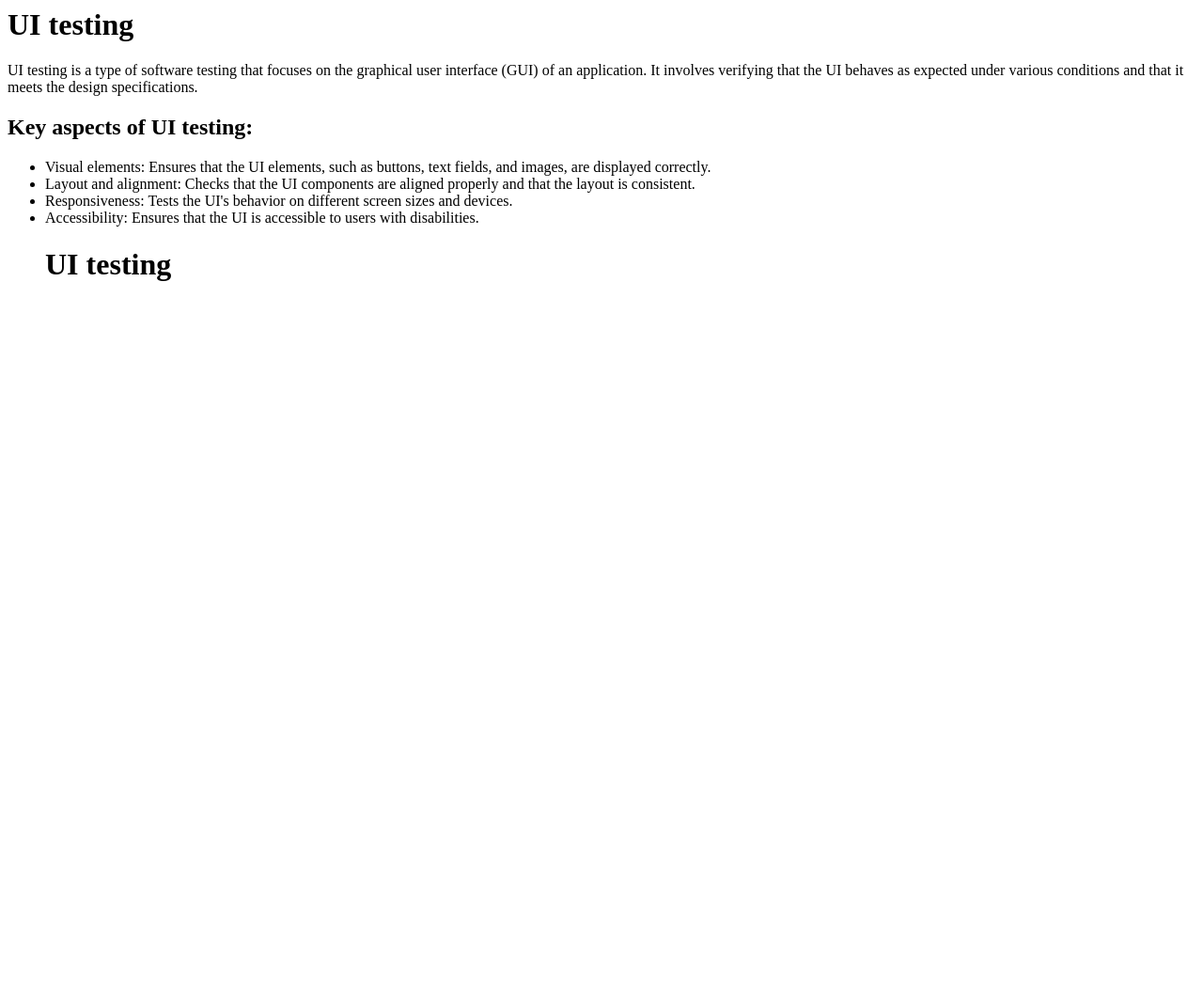
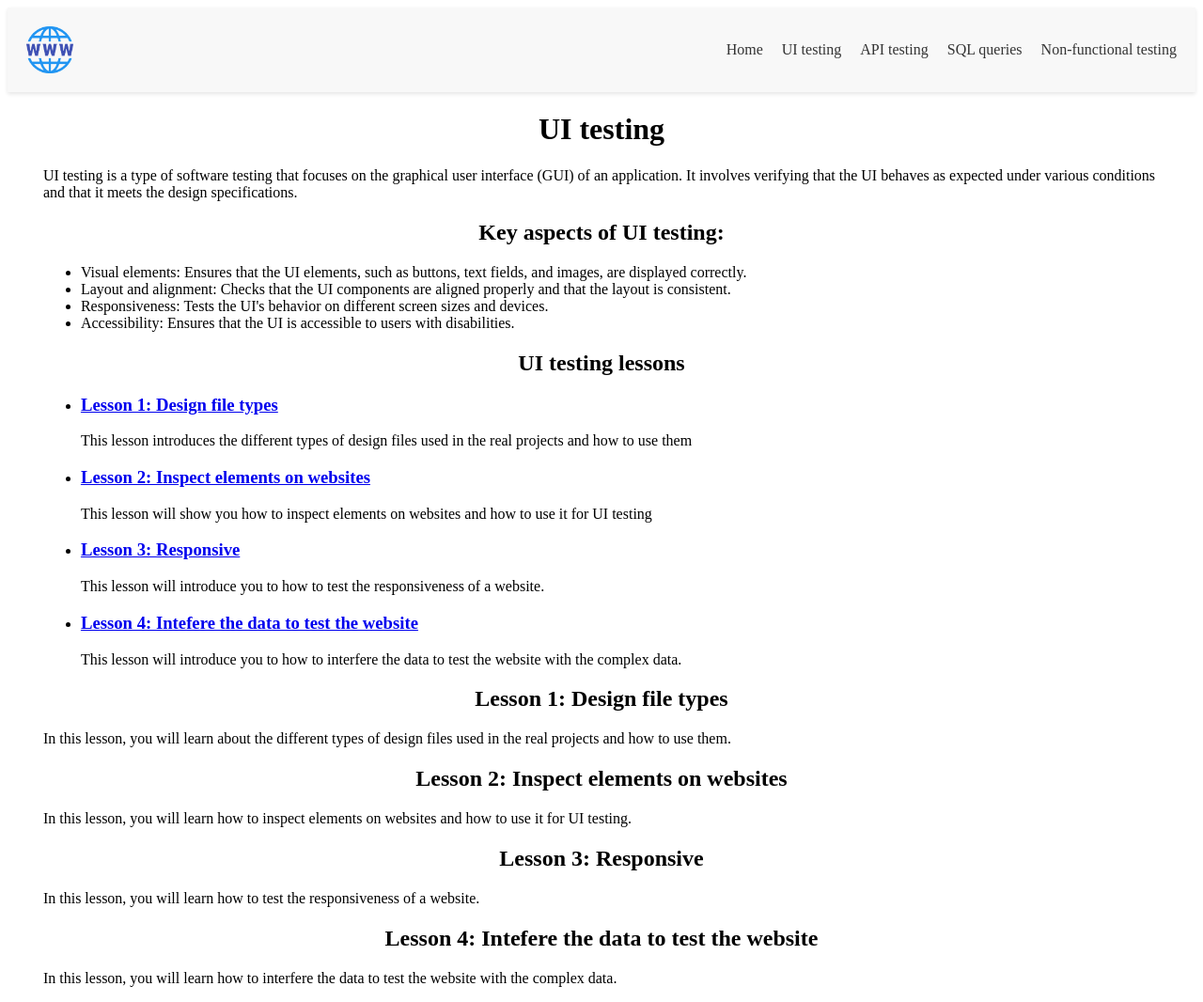
Before and after one commit to vukhiemnb/web_testing, a website: page ui_testing.html in a window 1280 px wide. Shown: the whole page at 94% size. Before the commit the page ends 800 px from the top, so only its background shows below. Drawn offline with Linux system fonts and the light colour scheme.

Commit message:
Add outline for Testing lessons

```diff
--- a/index.css
+++ b/index.css
@@ -6,6 +6,11 @@ header {
   padding: 20px;
   background-color: #f8f8f8;
   box-shadow: 0 2px 4px rgba(0, 0, 0, 0.1);
+}
+
+h1,
+h2 {
+  text-align: center;
 }
 
 .logo img {
@@ -30,3 +35,7 @@ nav ul li a {
 nav ul li a:hover {
   color: #007bff;
 }
+
+section {
+  padding: 0 3% 0 3%;
+}
--- a/ui_testing.html
+++ b/ui_testing.html
@@ -1,19 +1,122 @@
 <html lang="en">
   <head>
-    <meta charset="UTF-8">
-    <meta name="viewport" content="width=device-width, initial-scale=1.0">
+    <meta charset="UTF-8" />
+    <meta name="viewport" content="width=device-width, initial-scale=1.0" />
     <title>UI testing</title>
+    <link rel="stylesheet" href="index.css" />
+    <script src="index.js"></script>
   </head>
   <body>
+    <header>
+      <div class="logo">
+        <img src="resources/images/website_logo.png" alt="Company Logo" />
+      </div>
+      <nav class="main-menu">
+        <ul>
+          <li><a href="/">Home</a></li>
+          <li><a href="/ui_testing.html">UI testing</a></li>
+          <li><a href="/api_testing.html">API testing</a></li>
+          <li><a href="/sql_queries.html">SQL queries</a></li>
+          <li>
+            <a href="/non_functional_testing.html">Non-functional testing</a>
+          </li>
+        </ul>
+      </nav>
+    </header>
     <h1>UI testing</h1>
-    <p>UI testing is a type of software testing that focuses on the graphical user interface (GUI) of an application. It involves verifying that the UI behaves as expected under various conditions and that it meets the design specifications.</p>
+    <section class="introduction">
+      <p>
+        UI testing is a type of software testing that focuses on the graphical
+        user interface (GUI) of an application. It involves verifying that the
+        UI behaves as expected under various conditions and that it meets the
+        design specifications.
+      </p>
       <h2>Key aspects of UI testing:</h2>
       <ul>
-        <li>Visual elements: Ensures that the UI elements, such as buttons, text fields, and images, are displayed correctly.</li>
-        <li>Layout and alignment: Checks that the UI components are aligned properly and that the layout is consistent.</li>
-        <li>Responsiveness: Tests the UI's behavior on different screen sizes and devices.</li>
-        <li>Accessibility: Ensures that the UI is accessible to users with disabilities.</li>
-    <h1>UI testing</h1>
-
+        <li>
+          Visual elements: Ensures that the UI elements, such as buttons, text
+          fields, and images, are displayed correctly.
+        </li>
+        <li>
+          Layout and alignment: Checks that the UI components are aligned
+          properly and that the layout is consistent.
+        </li>
+        <li>
+          Responsiveness: Tests the UI's behavior on different screen sizes and
+          devices.
+        </li>
+        <li>
+          Accessibility: Ensures that the UI is accessible to users with
+          disabilities.
+        </li>
+      </ul>
+    </section>
+    <section class="introduction">
+      <h2>UI testing lessons</h2>
+      <ul>
+        <li>
+          <h3><a href="#lesson_01">Lesson 1: Design file types</a></h3>
+          <p>
+            This lesson introduces the different types of design files used in
+            the real projects and how to use them
+          </p>
+        </li>
+        <li>
+          <h3>
+            <a href="#lesson_02">Lesson 2: Inspect elements on websites</a>
+          </h3>
+          <p>
+            This lesson will show you how to inspect elements on websites and
+            how to use it for UI testing
+          </p>
+        </li>
+        <li>
+          <h3><a href="#lesson_03">Lesson 3: Responsive</a></h3>
+          <p>
+            This lesson will introduce you to how to test the responsiveness of
+            a website.
+          </p>
+        </li>
+        <li>
+          <h3>
+            <a href="#lesson_04"
+              >Lesson 4: Intefere the data to test the website</a
+            >
+          </h3>
+          <p>
+            This lesson will introduce you to how to interfere the data to test
+            the website with the complex data.
+          </p>
+        </li>
+      </ul>
+    </section>
+    <section id="lesson_01" class="lesson_details">
+      <h2>Lesson 1: Design file types</h2>
+      <p>
+        In this lesson, you will learn about the different types of design files
+        used in the real projects and how to use them.
+      </p>
+    </section>
+    <section id="lesson_02" class="lesson_details">
+      <h2>Lesson 2: Inspect elements on websites</h2>
+      <p>
+        In this lesson, you will learn how to inspect elements on websites and
+        how to use it for UI testing.
+      </p>
+    </section>
+    <section id="lesson_03" class="lesson_details">
+      <h2>Lesson 3: Responsive</h2>
+      <p>
+        In this lesson, you will learn how to test the responsiveness of a
+        website.
+      </p>
+    </section>
+    <section id="lesson_04" class="lesson_details">
+      <h2>Lesson 4: Intefere the data to test the website</h2>
+      <p>
+        In this lesson, you will learn how to interfere the data to test the
+        website with the complex data.
+      </p>
+    </section>
   </body>
 </html>
```
Also changed, not shown: api_testing.html (added, +101 -0 lines), index.html (+31 -16 lines). Lines whose indentation alone changed are shown as unchanged.
